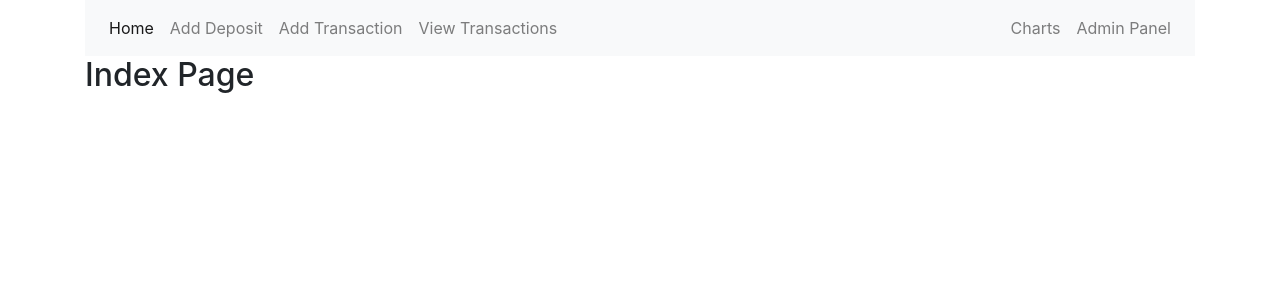
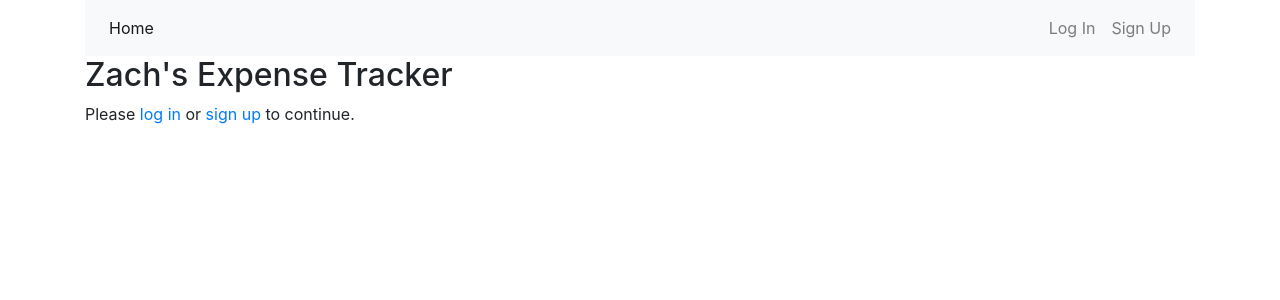
Before and after one commit to ZakVien/Python-DjangoWebApp, a Django app: page / in a window 1280 px wide. Shown: the top 300 px of the page. Run offline with Django 3.2, Linux system fonts and the light colour scheme; some libraries are stand-ins or nearby versions.

Commit message:
Added signup/login

```diff
--- a/expenses/forms.py
+++ b/expenses/forms.py
@@ -5,6 +5,7 @@ from .models import Expense, Deposit
 
 class ExpenseForm(forms.ModelForm):
     date = forms.DateField(initial=datetime.datetime.today())
+    account = forms.IntegerField(required=False, widget=forms.HiddenInput())
 
     class Meta:
         model = Expense
@@ -13,6 +14,7 @@ class ExpenseForm(forms.ModelForm):
 
 class DepositForm(forms.ModelForm):
     date = forms.DateField(initial=datetime.datetime.today())
+    account = forms.IntegerField(required=False, widget=forms.HiddenInput())
 
     class Meta:
         model = Deposit
--- a/expenses/templates/expenses/deposit.html
+++ b/expenses/templates/expenses/deposit.html
@@ -1,7 +1,7 @@
 {% extends '../base.html' %}
 {% load crispy_forms_tags %}
 
-{% block title %} New Deposit {% endblock %}
+{% block title %}New Deposit {% endblock %}
 
 {% block content %}
 
--- a/expenses/templates/expenses/index.html
+++ b/expenses/templates/expenses/index.html
@@ -1,6 +1,19 @@
 {% extends '../base.html' %}
-{% block title %}Index{% endblock %}
+{% load crispy_forms_tags %}
+{% url 'user_login' as user_login_url %}
+{% url 'bar_chart' as bar_url %}
+
+{% block title %}Zach's Expense Tracker{% endblock %}
 
 {% block content %}
-<h2>Index Page</h2>
+
+<h2>Zach's Expense Tracker</h2>
+{% if not user.is_authenticated %}
+
+<p>Please
+  <a href="{% url 'login' %}">log in</a> or
+  <a href="{% url 'signup' %}">sign up</a> to continue.
+</p>
+
+{% endif %}
 {% endblock %}
--- a/expenses/templates/expenses/list.html
+++ b/expenses/templates/expenses/list.html
@@ -1,11 +1,10 @@
 {% extends '../base.html' %}
 {% load bootstrap4 %}
 {% load humanize %}
-{% block title %}View List{% endblock %}
+{% block title %}Transactions{% endblock %}
 
 {% block content %}
-<h2>View Expenses</h2>
-
+<h2>Your Transactions</h2>
 {% if ls.count < 1 %}
 <br />
 <h3>You don't have any expenses</h3>
--- a/expenses/urls.py
+++ b/expenses/urls.py
@@ -1,15 +1,17 @@
 from django.contrib import admin
-from django.urls import path
+from django.urls import path, include
 from . import views
 
+
 urlpatterns = [
-    path("add/", views.deposit, name='deposit'),
-    path("chart/", views.chart, name='chart'),
-    path("create/<int:id>", views.view_all_expenses, name="view_all_expenses"),
-    path("create/", views.create, name="create"),
-    path("expenses/edit/<int:id>", views.edit, name="edit"),
-    path("expenses/remove/<int:id>", views.remove, name="remove"),
-    path("expenses/", views.view_all_expenses, name="view_all_expenses"),
-    # path("edit/", views.home, name="home"),
+    path("accounts/signup", views.SignUpView.as_view(), name='signup'),
+    path("accounts/", include('django.contrib.auth.urls')),
+    path("deposit/", views.deposit, name='deposit'),
+    path("expense-chart/", views.chart, name='chart'),
+    path("new-expense/<int:id>", views.view_all_expenses, name="view_all_expenses"),
+    path("new-expense/", views.create, name="create"),
+    path("all-expenses/edit/<int:id>", views.edit, name="edit"),
+    path("all-expenses/remove/<int:id>", views.remove, name="remove"),
+    path("all-expenses/", views.view_all_expenses, name="view_all_expenses"),
     path("", views.home, name="home"),
 ]
--- a/expenses/views.py
+++ b/expenses/views.py
@@ -1,8 +1,13 @@
+from django.db import models
+from django.conf import settings
 from django.http import HttpResponseRedirect, QueryDict
 from django.shortcuts import render, redirect
 from .forms import ExpenseForm, DepositForm
 from .models import Expense, Category, Deposit
 import datetime
+from django.contrib.auth.forms import UserCreationForm
+from django.urls import reverse_lazy
+from django.views import generic
 
 
 # Create your views here.
@@ -11,11 +16,21 @@ def home(response):
     return render(response, "expenses/index.html", {})
 
 
+class SignUpView(generic.CreateView):
+    form_class = UserCreationForm
+    success_url = reverse_lazy('login')
+    template_name = 'registration/signup.html'
+
+
 def deposit(response):
+    if not response.user.is_authenticated:
+        return redirect('login')
+
     if response.method == "POST":
         form = DepositForm(response.POST)
 
         if form.is_valid():
+            account_id = response.user.id
             date = form.cleaned_data["date"]
             amount = form.cleaned_data["amount"]
             category = form.cleaned_data["category"]
@@ -24,6 +39,7 @@ def deposit(response):
                 category=category,
                 merchant='Deposit',
                 amount=amount,
+                account=account_id,
             )
             t.save()
             return redirect('view_all_expenses')
@@ -35,15 +51,20 @@ def deposit(response):
 
 
 def create(response):
+    if not response.user.is_authenticated:
+        return redirect('login')
+
     if response.method == "POST":
         form = ExpenseForm(response.POST)
 
         if form.is_valid():
+            account_id = response.user.id
             date = form.cleaned_data["date"]
             category = form.cleaned_data["category"]
             merchant = form.cleaned_data["merchant"]
             amount = form.cleaned_data["amount"]
             t = Expense(
+                account=account_id,
                 date=date,
                 category=category,
                 merchant=merchant,
@@ -59,17 +80,26 @@ def create(response):
 
 
 def view_all_expenses(response):
+    if not response.user.is_authenticated:
+        return redirect('login')
+
+    account_id = response.user.id
+
     order_by = 'date'
     if response.GET.get('order_by'):
         order_by = response.GET.get('order_by')
 
-    ls = Expense.objects.all().order_by(order_by)
+    ls = Expense.objects.filter(account=account_id).order_by(order_by)
+
     if ls.count() == 1:
         ls = ls.first()
     return render(response, "expenses/list.html", {"ls": ls})
 
 
 def edit(response, id):
+    if not response.user.is_authenticated:
+        return redirect('login')
+
     ls = Expense.objects.get(id=id)
     update_form = ExpenseForm(instance=ls)
 
@@ -96,12 +126,20 @@ def edit(response, id):
 
 
 def remove(response, id):
+    if not response.user.is_authenticated:
+        return redirect('login')
+
     ls = Expense.objects.get(id=id)
     ls.delete()
     return HttpResponseRedirect("/expenses")
 
 
 def chart(response):
+    if not response.user.is_authenticated:
+        return redirect('login')
+
+    account_id = response.user.id
+
     charts = [
         'bar',
         'doughnut',
@@ -148,7 +186,7 @@ def chart(response):
 
         # If grouped by category
         if group_by == 'category':
-            queryset = Expense.objects.order_by('category')
+            queryset = Expense.objects.filter(account=account_id).order_by('category')
             # Loop through submitted expenses
             for item in queryset:
                 # If category isn't 'Deposit'
@@ -171,7 +209,7 @@ def chart(response):
                                     data.append(str(item.amount))
         # If grouped by merchant
         elif group_by == 'merchant':
-            queryset = Expense.objects.order_by('merchant')
+            queryset = Expense.objects.filter(account=account_id).order_by('merchant')
             # Loop through submitted expenses
             for item in queryset:
                 # If category isn't 'Deposit'
@@ -189,7 +227,7 @@ def chart(response):
                             data.append(str(item.amount))
         # If grouped by date (default for line graph)
         elif group_by == 'date':
-            queryset = Expense.objects.order_by('date')
+            queryset = Expense.objects.filter(account=account_id).order_by('date')
             # Loop through submitted expenses
             for item in queryset:
                 # If category isn't 'Deposit'
@@ -208,7 +246,7 @@ def chart(response):
 
     # If not "POST", pass default values
     else:
-        queryset = Expense.objects.order_by('merchant')
+        queryset = Expense.objects.filter(account=account_id).order_by('merchant')
         # Loop through submitted expenses
         for item in queryset:
             # If category isn't 'Deposit'
--- a/mysite/settings.py
+++ b/mysite/settings.py
@@ -24,7 +24,7 @@ BASE_DIR = Path(__file__).resolve().parent.parent
 SECRET_KEY = 'sm@5ux80d!31lu^20)l0)yejal=3mv25dpoz!noo7f&@id0p(g'
 
 # SECURITY WARNING: don't run with debug turned on in production!
-DEBUG = True
+DEBUG = False
 
 ALLOWED_HOSTS = []
 
@@ -125,3 +125,6 @@ USE_TZ = True
 # https://docs.djangoproject.com/en/3.1/howto/static-files/
 
 STATIC_URL = '/static/'
+
+LOGIN_REDIRECT_URL = 'chart'
+LOGOUT_REDIRECT_URL = 'login'
--- a/templates/navbar.html
+++ b/templates/navbar.html
@@ -4,18 +4,27 @@
 {% url 'view_all_expenses' as view_url %}
 {% url 'chart' as chart_url %}
 {% url 'bar_chart' as bar_url %}
+{% url 'login' as login %}
+{% url 'signup' as signup %}
+{% url 'logout' as logout %}
+
+
+
+
+
 
 <nav class="navbar navbar-expand-lg navbar-light bg-light">
-<!--    <a class="navbar-brand" href="#">Navbar</a>-->
     <button class="navbar-toggler" type="button" data-toggle="collapse" data-target="#navbarNav"
             aria-controls="navbarNav" aria-expanded="false" aria-label="Toggle navigation">
         <span class="navbar-toggler-icon"></span>
     </button>
     <div class="collapse navbar-collapse" id="navbarNav">
         <ul class="navbar-nav mr-auto">
+{% if not user.is_authenticated %}
             <li class="nav-item {% if request.path == home_url %} active {%endif%}">
                 <a class="nav-link" href="{{home_url}}">Home</a>
             </li>
+          {% else %}
             <li class="nav-item {% if request.path == deposit_url %} active {%endif%}">
                 <a class="nav-link" href="{{deposit_url}}">Add Deposit</a>
             </li>
@@ -25,14 +34,24 @@
             <li class="nav-item {% if request.path == view_url %} active {%endif%}">
                 <a class="nav-link" href="{{view_url}}">View Transactions</a>
             </li>
-        </ul>
-        <ul class="navbar-nav ml-auto">
             <li class="nav-item">
                 <a class="nav-link" href="{{chart_url}}">Charts</a>
             </li>
+      {% endif %}
+        </ul>
+        <ul class="navbar-nav ml-auto">
+{% if user.is_authenticated %}
             <li class="nav-item {% if request.path == admin_url %} active {% endif %}">
-                <a class="nav-link" href="{% url 'admin:index' %}">Admin Panel</a>
+                <a class="nav-link" href="{% url 'logout' %}">Sign Out</a>
             </li>
+{% else %}
+            <li class="nav-item {% if request.path == admin_url %} active {% endif %}">
+                <a class="nav-link" href="{% url 'login' %}">Log In</a>
+            </li>
+            <li class="nav-item {% if request.path == admin_url %} active {% endif %}">
+                <a class="nav-link" href="{% url 'signup' %}">Sign Up</a>
+            </li>
+{% endif %}
         </ul>
     </div>
 </nav>
```
Also changed, not shown: expenses/models.py (+6 -1 lines), db.sqlite3.
